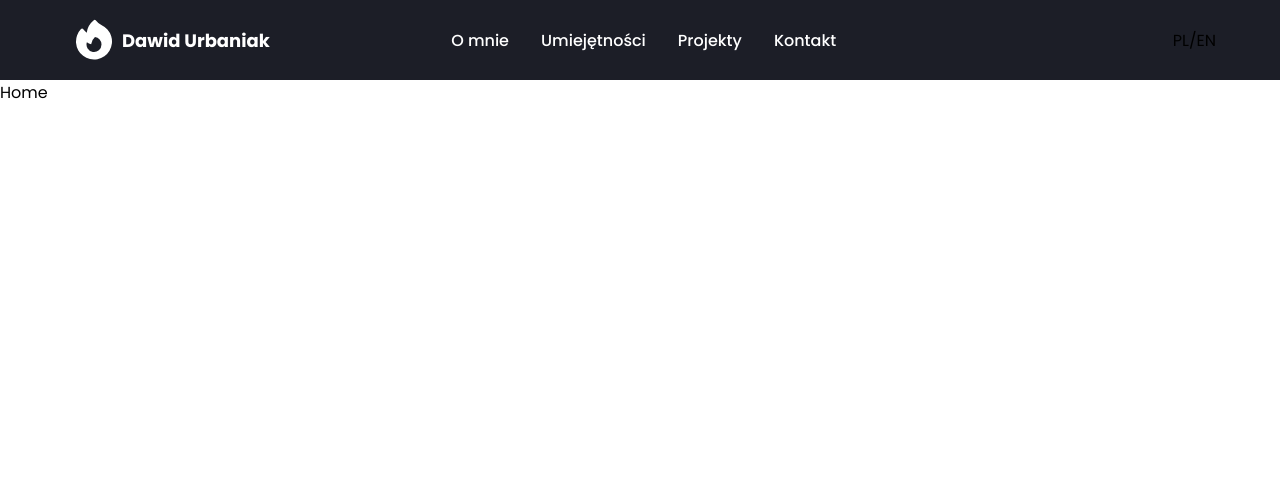
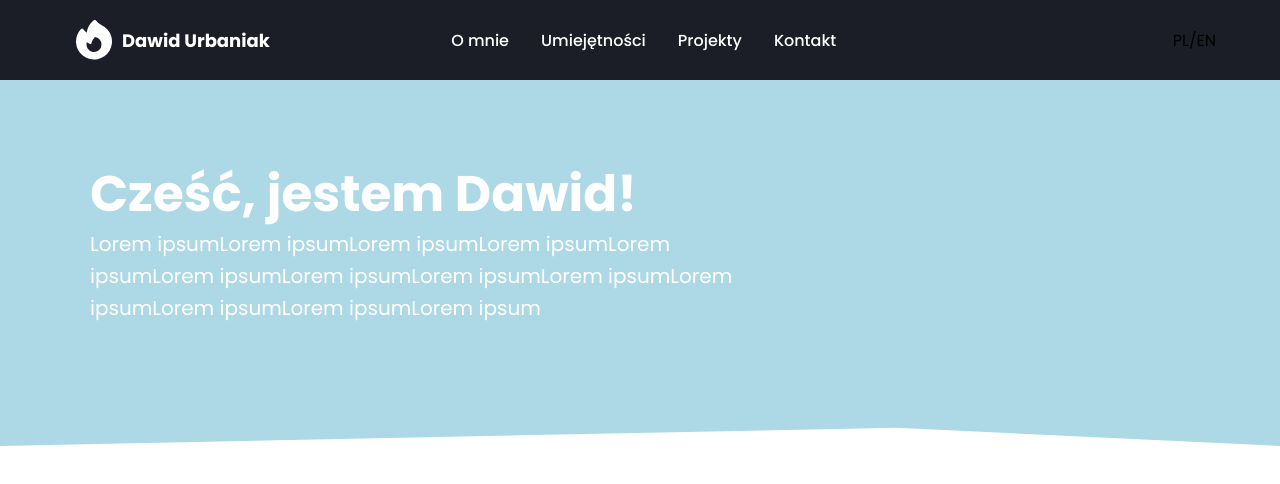
Before and after one commit to udawid/portofolio-dawid-urbaniak, a React (Create React App) app: page / in a window 1280 px wide. Shown: the top 484 px of the page. Built offline with nearby package versions, Linux system fonts and the light colour scheme.

Commit message:
Section about me left side

```diff
--- a/src/components/Home/Home.js
+++ b/src/components/Home/Home.js
@@ -1,7 +1,148 @@
 import React from "react";
+import { styled } from "styled-components";
+
+const HomeContainer = styled.div`
+  background-color: lightblue;
+  display: flex;
+  justify-content: center;
+  position: relative;
+  padding: 80px 30px;
+
+  @media screen and (max-width: 960px) {
+    padding: 66px 16px;
+  }
+
+  @media screen and (max-width: 640px) {
+    padding: 32px 16px;
+  }
+
+  z-index: 1;
+  clip-path: polygon(0 0, 100% 0, 100% 100%, 70% 95%, 0 100%);
+`;
+
+const HomeBg = styled.div`
+  position: absolute;
+  display: flex;
+  justify-content: end;
+  top: 50%;
+  right: 0;
+  bottom: 0;
+  left: 50%;
+  overflow: hidden;
+  width: 100%;
+  height: 100%;
+  padding: 0 30px;
+  -webkit-transform: translateX(-50%) translateY(-50%);
+  transform: translateX(-50%) translateY(-50%);
+
+  @media screen and (max-width: 960px) {
+    padding: 0 0px;
+    justify-content: center;
+  }
+`;
+
+const HomeInnerContainer = styled.div`
+  display: flex;
+  justify-content: space-between;
+  align-items: center;
+  width: 100%;
+  max-width: 1100px;
+
+  @media screen and (max-width: 960px) {
+    flex-direction: column;
+  }
+`;
+
+const HomeLeftContainer = styled.div`
+width: 100%
+order: 1;
+@media screen and (max-width: 960px) {
+  order: 2;
+  margin-bottom: 32px;
+  display: flex;
+  align-items: center;
+  flex-direction: column;
+}
+@media screen and (max-width: 640px) {
+  order: 2;
+  margin-bottom: 32px;
+  display: flex;
+  align-items: center;
+  flex-direction: column;
+}
+`;
+
+const HomeRightContainer = styled.div`
+  width: 100%;
+  order: 2;
+  dispaly: flex;
+  justify-content: end;
+  gap: 12px;
+  @media screen and (max-width: 960px) {
+    order: 1;
+    justify-content: center;
+    align-items: center;
+    margin-bottom: 80px;
+  }
+  @media screen and (max-width: 640px) {
+    order: 2;
+    margin-bottom: 30px;
+  }
+`;
+
+const Title = styled.div`
+  font-size: 50px;
+  font-weight: 700;
+  color: white;
+  line-height: 68px;
+
+  @media screen and (max-width: 960px) {
+    text-align: center;
+  }
+  @media screen and (max-width: 640px) {
+    font-size: 40px;
+    line-height: 48px;
+    margin-bottom: 8px;
+  }
+`;
+
+const SubTitle = styled.div`
+  font-size: 20px;
+  color: white;
+  line-height: 32px;
+  margin-bottom: 42px;
+
+  @media screen and (max-width: 960px) {
+    text-align: center;
+  }
+
+  @media screen and (max-width: 640px) {
+    font-size: 16px;
+    line-height: 32px;
+  }
+`;
 
 const Home = () => {
-  return <div>Home</div>;
+  return (
+    <div id="about">
+      <HomeContainer>
+        <HomeBg></HomeBg>
+        <HomeInnerContainer>
+          <HomeLeftContainer>
+            <Title>
+              Cześć, jestem <b>Dawid!</b>
+            </Title>
+            <SubTitle>
+              Lorem ipsumLorem ipsumLorem ipsumLorem ipsumLorem ipsumLorem
+              ipsumLorem ipsumLorem ipsumLorem ipsumLorem ipsumLorem ipsumLorem
+              ipsumLorem ipsum
+            </SubTitle>
+          </HomeLeftContainer>
+          <HomeRightContainer></HomeRightContainer>
+        </HomeInnerContainer>
+      </HomeContainer>
+    </div>
+  );
 };
 
 export default Home;
```
